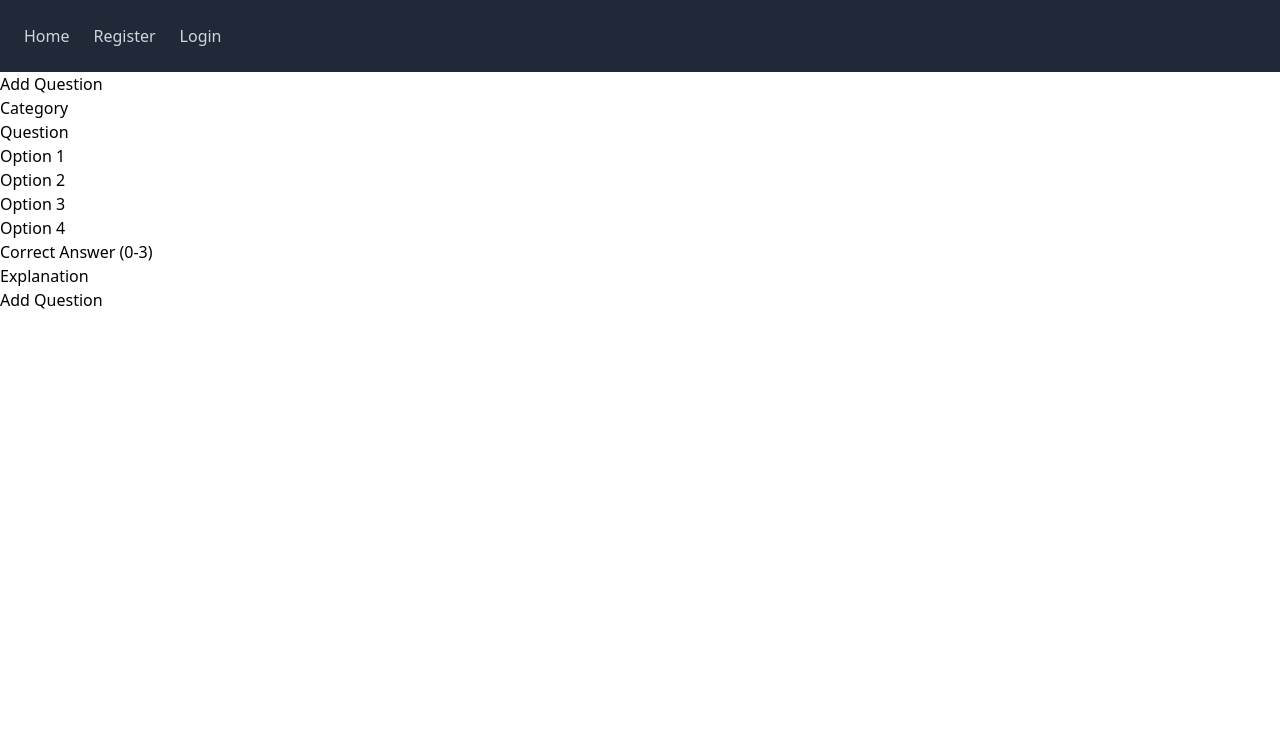
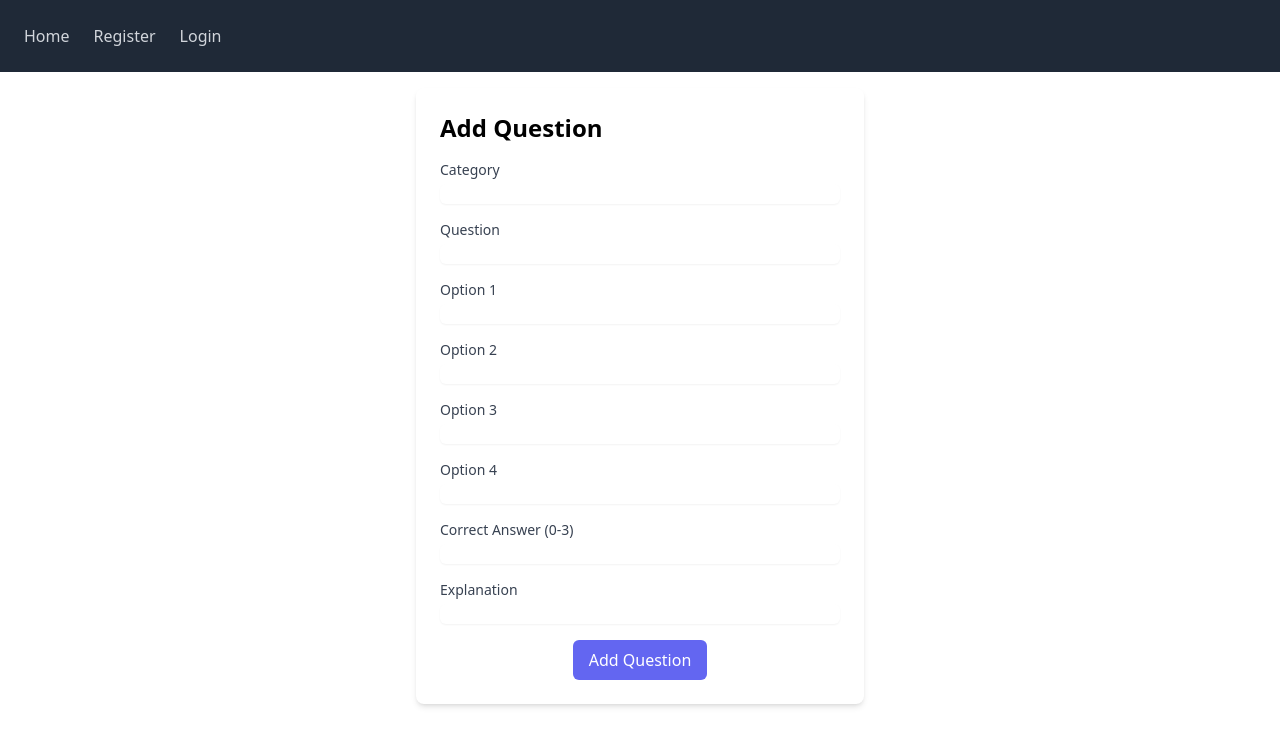
Before and after one commit to Amitn2003/MCQ-Exam-Portal-fronetend, a React (Vite) app: page /add-question in a window 1280 px wide. Shown: the top 746 px of the page. Built offline with nearby package versions, Linux system fonts and the light colour scheme.

Commit message:
Dark mode problem fix

```diff
--- a/src/App.jsx
+++ b/src/App.jsx
@@ -14,6 +14,7 @@ import Navigation from './components/Navigation';
 import { AuthProvider } from './context/AuthContext';
 import { ToastContainer } from 'react-toastify';
 import 'react-toastify/dist/ReactToastify.css';
+import PageNotFound from './pages/PageNotFound';
 
 function App() {
 
@@ -32,6 +33,8 @@ function App() {
             {/* <Route path="/exam" element={<Exam />} /> */}
             <Route path="/results" element={<ExamResults />} />
             <Route path="/results/:resultId" element={<DetailedAnalysis />} />
+            <Route path="*" element={<PageNotFound />}
+                />
           </Routes>
         </AuthProvider>
       </BrowserRouter>
--- a/src/components/AddQuestion.jsx
+++ b/src/components/AddQuestion.jsx
@@ -43,55 +43,120 @@ const AddQuestion = () => {
         }
     };
 
-    return (
+    // <div>
+    //     <h2>Add Question</h2>
+    //     <form onSubmit={handleSubmit}>
+    //         <div>
+    //             <label>Category</label>
+    //             <input
+    //                 type="text"
+    //                 value={category}
+    //                 onChange={(e) => setCategory(e.target.value)}
+    //             />
+    //         </div>
+    //         <div>
+    //             <label>Question</label>
+    //             <input
+    //                 type="text"
+    //                 value={question}
+    //                 onChange={(e) => setQuestion(e.target.value)}
+    //             />
+    //         </div>
+    //         {options.map((option, index) => (
+    //             <div key={index}>
+    //                 <label>Option {index + 1}</label>
+    //                 <input
+    //                     type="text"
+    //                     value={option}
+    //                     onChange={(e) => handleOptionChange(index, e.target.value)}
+    //                 />
+    //             </div>
+    //         ))}
+    //         <div>
+    //             <label>Correct Answer (0-3)</label>
+    //             <input
+    //                 type="number"
+    //                 value={correctAnswer}
+    //                 onChange={(e) => setCorrectAnswer(e.target.value)}
+    //             />
+    //         </div>
+    //         <div>
+    //             <label>Explanation</label>
+    //             <input
+    //                 type="text"
+    //                 value={explanation}
+    //                 onChange={(e) => setExplanation(e.target.value)}
+    //             />
+    //         </div>
+    //         <button type="submit">Add Question</button>
+    //     </form>
+    // </div>
+    return (<div className="max-w-md mx-auto bg-white dark:bg-gray-800 shadow-md rounded-lg overflow-hidden p-6 my-4">
+        <h2 className="text-2xl font-bold mb-4 dark:text-white">Add Question</h2>
+        <form onSubmit={handleSubmit} className="space-y-4">
             <div>
-            <h2>Add Question</h2>
-            <form onSubmit={handleSubmit}>
-                <div>
-                    <label>Category</label>
+                <label htmlFor="category" className="block text-sm font-medium text-gray-700 dark:text-gray-300">Category</label>
                 <input
+                    id="category"
                     type="text"
                     value={category}
                     onChange={(e) => setCategory(e.target.value)}
+                    className="block w-full mt-1 border-gray-300 dark:border-gray-600 rounded-md shadow-sm focus:ring-indigo-500 focus:border-indigo-500 sm:text-sm"
                 />
             </div>
             <div>
-                    <label>Question</label>
+                <label htmlFor="question" className="block text-sm font-medium text-gray-700 dark:text-gray-300">Question</label>
                 <input
+                    id="question"
                     type="text"
                     value={question}
                     onChange={(e) => setQuestion(e.target.value)}
+                    className="block w-full mt-1 border-gray-300 dark:border-gray-600 rounded-md shadow-sm focus:ring-indigo-500 focus:border-indigo-500 sm:text-sm"
                 />
             </div>
             {options.map((option, index) => (
                 <div key={index}>
-                        <label>Option {index + 1}</label>
+                    <label htmlFor={`option-${index}`} className="block text-sm font-medium text-gray-700 dark:text-gray-300">Option {index + 1}</label>
                     <input
+                        id={`option-${index}`}
                         type="text"
                         value={option}
                         onChange={(e) => handleOptionChange(index, e.target.value)}
+                        className="block w-full mt-1 border-gray-300 dark:border-gray-600 rounded-md shadow-sm focus:ring-indigo-500 focus:border-indigo-500 sm:text-sm"
                     />
                 </div>
             ))}
             <div>
-                    <label>Correct Answer (0-3)</label>
+                <label htmlFor="correctAnswer" className="block text-sm font-medium text-gray-700 dark:text-gray-300">Correct Answer (0-3)</label>
                 <input
+                    id="correctAnswer"
                     type="number"
                     value={correctAnswer}
                     onChange={(e) => setCorrectAnswer(e.target.value)}
+                    className="block w-full mt-1 border-gray-300 dark:border-gray-600 rounded-md shadow-sm focus:ring-indigo-500 focus:border-indigo-500 sm:text-sm"
                 />
             </div>
             <div>
-                    <label>Explanation</label>
+                <label htmlFor="explanation" className="block text-sm font-medium text-gray-700 dark:text-gray-300">Explanation</label>
                 <input
+                    id="explanation"
                     type="text"
                     value={explanation}
                     onChange={(e) => setExplanation(e.target.value)}
+                    className="block w-full mt-1 border-gray-300 dark:border-gray-600 rounded-md shadow-sm focus:ring-indigo-500 focus:border-indigo-500 sm:text-sm"
                 />
             </div>
-                <button type="submit">Add Question</button>
+            <div className="flex justify-end">
+                <button
+                    type="submit"
+                    className="bg-indigo-500 hover:bg-indigo-600 text-white py-2 px-4 rounded-md focus:outline-none focus:ring-2 focus:ring-indigo-500 focus:ring-offset-2 dark:bg-gray-700 dark:hover:bg-indigo-600 dark:text-white m-auto"
+                >
+                    Add Question
+                </button>
+            </div>
         </form>
     </div>
+
     );
 };
 
--- a/src/components/Navigation.jsx
+++ b/src/components/Navigation.jsx
@@ -28,6 +28,7 @@ const Navigation = () => {
         setUser(false);
         setAdmin(false);
         navigate('/'); // Redirect to Home ("/")
+        toast.success('Logout successful!');
     };
 
     return (
--- a/src/pages/Home.jsx
+++ b/src/pages/Home.jsx
@@ -260,7 +260,7 @@ const Home = () => {
                         <h1 className="text-4xl font-bold text-center dark:text-white ">Campus Placement Exam Practice</h1>
                         <p className="mt-4 text-lg text-center dark:text-white">Prepare for your dream job with our curated MCQ practice tests.</p>
                     </header>
-                    <div className="grid grid-cols-1 md:grid-cols-2 lg:grid-cols-3 gap-6 ">
+                    <div className="grid grid-cols-1 md:grid-cols-2 lg:grid-cols-3 gap-6 mb-10">
                         <div className="bg-white rounded-lg shadow-md p-6">
                             <h2 className="text-xl font-semibold mb-4">Categories</h2>
                             <ul>
--- /dev/null
+++ b/src/pages/PageNotFound.jsx
@@ -0,0 +1,17 @@
+import React from 'react'
+import { Link } from 'react-router-dom'
+
+const PageNotFound = () => {
+  return (
+    <div className="min-h-screen flex flex-col items-center justify-center bg-gray-100">
+      <div className="max-w-md text-center">
+        <h2 className="text-6xl font-bold text-gray-800">404</h2>
+        <p className="text-2xl text-gray-600 mt-4">Page not found</p>
+        <p className="text-gray-500 mt-2">The page you are looking for might have been removed, had its name changed, or is temporarily unavailable.</p>
+        <Link to="/" className="mt-6 inline-block bg-blue-500 hover:bg-blue-600 text-white font-bold py-3 px-6 rounded-lg transition duration-200">Go back home</Link>
+      </div>
+    </div>
+  )
+}
+
+export default PageNotFound
```
Also changed, not shown: src/pages/GetQuestions.jsx (+9 -8 lines). Lines whose indentation alone changed are shown as unchanged.
